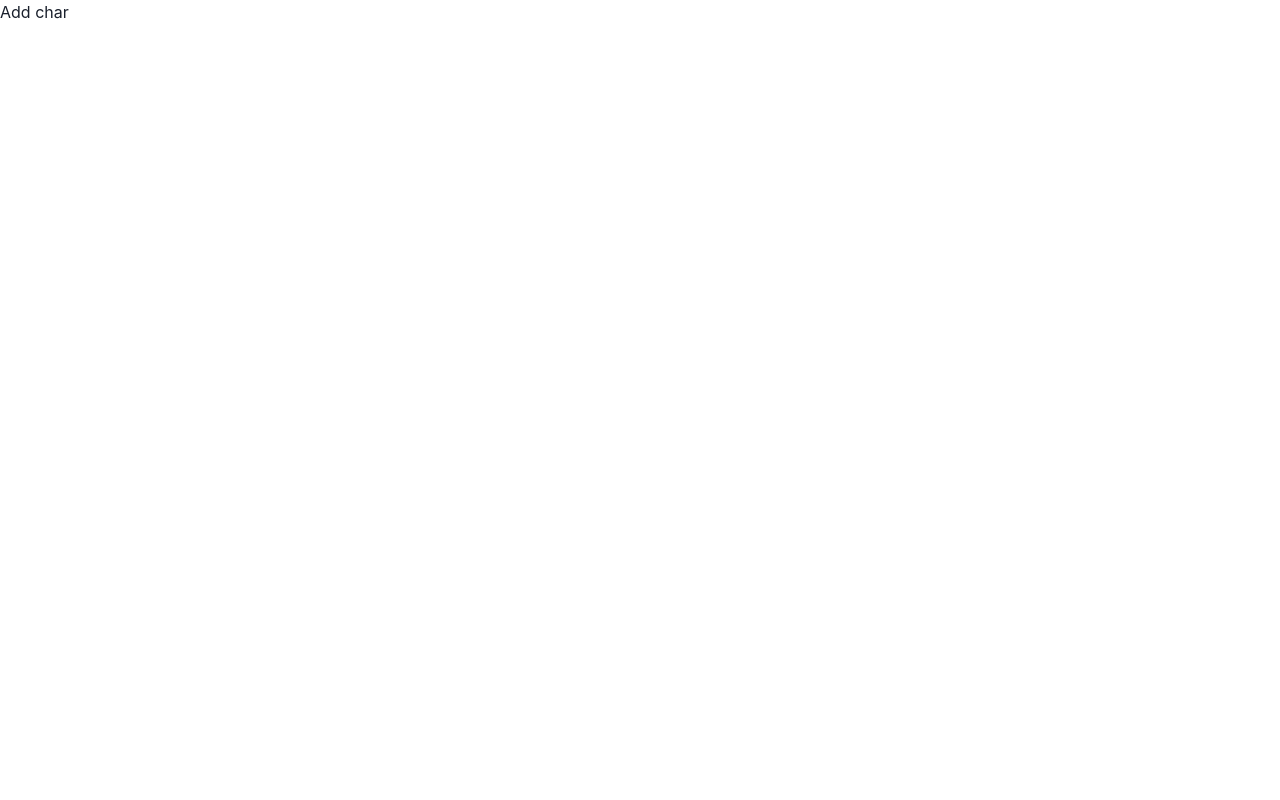
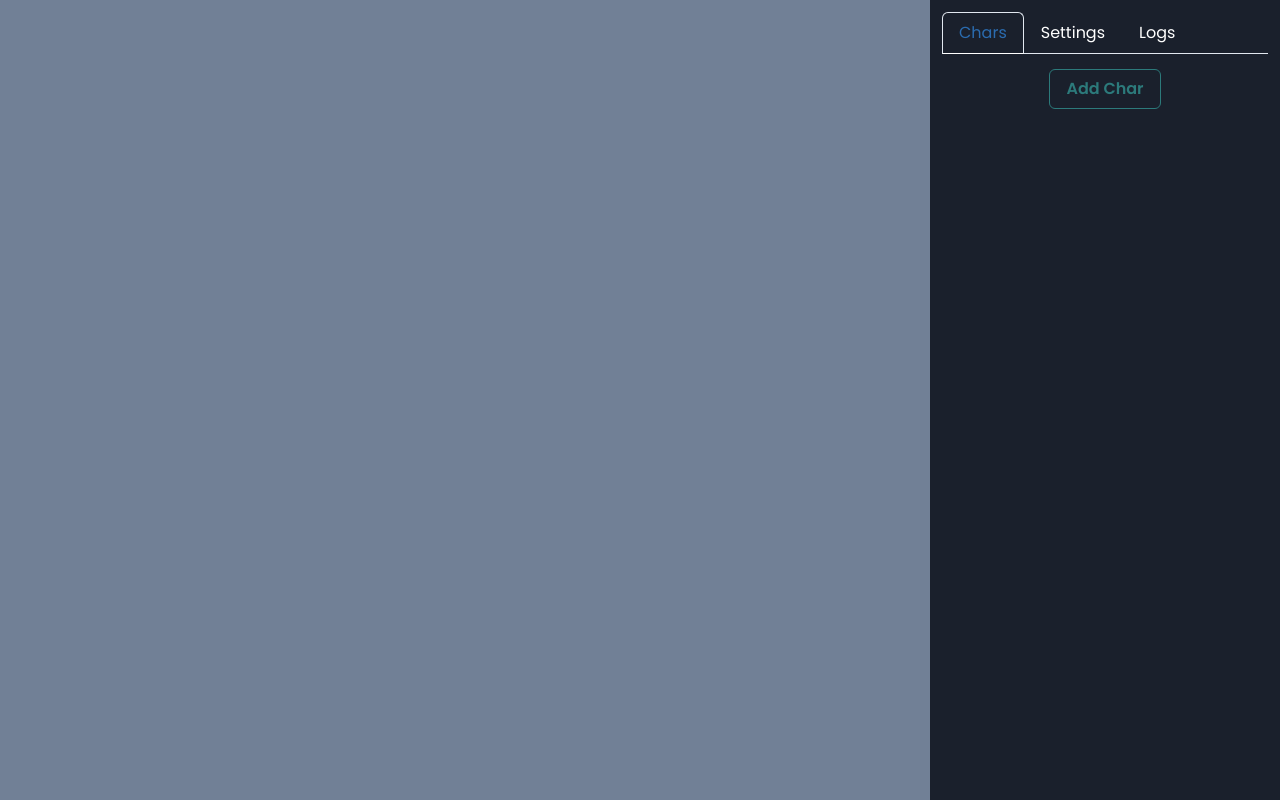
Before and after one commit to Scalibacon/rpg-dm-helper, a React (Vite) app: page / in a window 1280 px wide. Built offline with nearby package versions, Linux system fonts and the light colour scheme.

Commit message:
start char form

```diff
--- a/package.json
+++ b/package.json
@@ -13,6 +13,7 @@
     "@chakra-ui/react": "^2.8.2",
     "@emotion/react": "^11.11.1",
     "@emotion/styled": "^11.11.0",
+    "formik": "^2.4.5",
     "framer-motion": "^10.16.5",
     "immer": "^10.0.3",
     "react": "^18.2.0",
--- a/src/App.tsx
+++ b/src/App.tsx
@@ -1,10 +1,22 @@
-import { ChakraProvider } from '@chakra-ui/react'
+import { ChakraProvider, extendTheme } from '@chakra-ui/react'
 import { AppRouter } from './routes'
 import AppContextProvider from './contexts/AppContext'
+import '@/styles/global.css'
 
 const App = () => {
+    const theme = extendTheme({
+        styles: {
+            global: {
+                body: {
+                    backgroundColor: 'gray.500',
+                    fontFamily: 'Poppins, sans-serif',
+                },
+            },
+        },
+    })
+
     return (
-        <ChakraProvider>
+        <ChakraProvider theme={theme}>
             <AppContextProvider>
                 <AppRouter />
             </AppContextProvider>
--- /dev/null
+++ b/src/components/ModalManageChar/index.tsx
@@ -0,0 +1,124 @@
+import { AppContext } from "@/contexts/AppContext"
+import { AppActionKind } from "@/reducers/AppReducer"
+import {
+    Box,
+    Button,
+    FormControl,
+    FormLabel,
+    Grid,
+    Input,
+    Modal,
+    ModalBody,
+    ModalCloseButton,
+    ModalContent,
+    ModalFooter,
+    ModalHeader,
+    ModalOverlay,
+    Tab,
+    TabList,
+    TabPanel,
+    TabPanels,
+    Tabs,
+    useDisclosure
+} from "@chakra-ui/react"
+import { Formik } from "formik"
+import { useContext } from "react"
+import TextInput from "../TextInput"
+
+interface ModalManageCharProps {
+    context: 'create' | 'edit'
+    triggerButton?: JSX.Element
+}
+
+const ModalManageChar = ({
+    context,
+    triggerButton,
+}: ModalManageCharProps) => {
+    const { isOpen, onOpen, onClose } = useDisclosure()
+    const { appState, appDispatch } = useContext(AppContext)
+
+    return (
+        <>
+            {triggerButton &&
+                <Box onClick={onOpen}>
+                    {triggerButton}
+                </Box>
+            }
+
+            <Modal
+                closeOnOverlayClick={false}
+                isOpen={isOpen}
+                onClose={onClose}
+            >
+                <ModalOverlay />
+                <ModalContent width='auto' maxWidth={'85vw'}>
+                    <Formik
+                        initialValues={{
+                            characterName: '',
+                            playerName: '',
+                        }}
+                        onSubmit={(values) => {
+                            if (context === 'create') {
+                                appDispatch({
+                                    type: AppActionKind.ADD_CHAR,
+                                    payload: {
+                                        char: {
+                                            id: 1,
+                                            characterName: values.characterName,
+                                            playerName: values.playerName,
+                                            coordinates: { x: 0, y: 0 },
+                                        }
+                                    }
+                                })
+                            }
+                        }}
+                    >
+                        {(formikProps) => (
+                            <>
+                                <ModalHeader textTransform={'capitalize'} bg='red'>
+                                    Manage char
+                                </ModalHeader>
+                                <ModalCloseButton />
+                                <ModalBody pb={6}>
+
+                                </ModalBody>
+                                <Tabs variant={'enclosed'}>
+                                    <TabList>
+                                        <Tab>Lore</Tab>
+                                        <Tab>Skills</Tab>
+                                        <Tab>Talents</Tab>
+                                        <Tab>Inventory</Tab>
+                                        <Tab>Notes</Tab>
+                                    </TabList>
+                                    <TabPanels>
+                                        <TabPanel width={'1000px'}>
+                                            <Grid>
+                                                <TextInput name="characterName" label="Character name" />
+                                                <TextInput name="playerName" label="Player name" />
+                                            </Grid>
+                                        </TabPanel>
+                                        <TabPanel width={'700px'}>
+
+                                        </TabPanel>
+                                    </TabPanels>
+                                </Tabs>
+                                <ModalFooter>
+                                    <Button
+                                        colorScheme='blue'
+                                        mr={3}
+                                        onClick={formikProps.submitForm}
+                                    >
+                                        Save
+                                    </Button>
+                                    <Button onClick={onClose}>Cancel</Button>
+                                </ModalFooter>
+                            </>
+                        )}
+                    </Formik>
+                </ModalContent>
+            </Modal>
+        </>
+    )
+}
+
+export { ModalManageChar }
--- /dev/null
+++ b/src/components/TextInput/index.tsx
@@ -0,0 +1,88 @@
+import type BaseInputProps from '@/types/BaseInputProps'
+
+// import { useState } from 'react'
+import {
+    InputProps,
+    Input,
+    FormLabel,
+    FormControl,
+    InputGroup,
+    //  InputRightElement,
+    //  Text,
+    FormErrorMessage
+} from "@chakra-ui/react"
+import { useField, useFormikContext } from 'formik'
+
+type TextInputProps = BaseInputProps & InputProps
+
+const TextInput = ({
+    label,
+    isRequired,
+    variant = 'flushed',
+    type,
+    name,
+    shouldDisable,
+    shouldReadOnly,
+    ...props
+}: TextInputProps) => {
+    // const [show, setShow] = useState(false)
+    const [field, fieldMetaProps] = useField(name)
+    const formikContext = useFormikContext<object>();
+
+    const errorMessage = fieldMetaProps.error
+    const isTouched = fieldMetaProps.touched
+    const hasError = !!(errorMessage && isTouched)
+
+    return (
+        <FormControl
+            mb='1rem'
+            isRequired={isRequired}
+            isInvalid={hasError}
+            isDisabled={
+                shouldDisable
+                    ? shouldDisable(formikContext)
+                    : false
+            }
+            isReadOnly={
+                shouldReadOnly
+                    ? shouldReadOnly(formikContext)
+                    : false
+            }
+        >
+            {!!label &&
+                <FormLabel
+                    color={hasError ? 'red.500' : 'inherit'}
+                >
+                    {label}
+                </FormLabel>
+            }
+            <InputGroup>
+                <Input
+                    colorScheme={hasError ? 'red' : 'main'}
+                    // size='lg'
+                    variant={variant}
+                    // type={!show ? type : 'text'}
+                    isRequired
+                    borderColor={hasError ? 'red' : undefined}
+                    {...field}
+                    {...props}
+                />
+
+                {/* {type === 'password' &&
+                    <InputRightElement cursor='pointer'
+                        onClick={() => setShow(prev => !prev)}
+                    >
+                        {!show
+                            ? <EyeSlash size={24} />
+                            : <Eye size={24} />
+                        }
+                    </InputRightElement>
+                } */}
+            </InputGroup>
+            <FormErrorMessage>{errorMessage}</FormErrorMessage>
+        </FormControl>
+
+    )
+}
+
+export default TextInput
--- a/src/components/index.ts
+++ /dev/null
@@ -1,3 +0,0 @@
-export {
-
-}
--- a/src/pages/BattleMap/index.tsx
+++ b/src/pages/BattleMap/index.tsx
@@ -1,28 +1,66 @@
+import { ModalManageChar } from "@/components/ModalManageChar"
 import { AppContext } from "@/contexts/AppContext"
-import { AppActionKind } from "@/reducers/AppReducer"
-import { Text } from "@chakra-ui/react"
+import {
+    Button,
+    Flex,
+    Tab,
+    TabList,
+    TabPanel,
+    TabPanels,
+    Tabs,
+    VStack,
+} from "@chakra-ui/react"
 import { useContext } from "react"
 
 const BattleMap = () => {
-    const { appState, appDispatch } = useContext(AppContext)
+    const { appState } = useContext(AppContext)
 
     console.log(appState)
     return (
-        <Text onClick={() => appDispatch({
-            type: AppActionKind.ADD_CHAR,
-            payload: {
-                char: {
-                    id: 1,
-                    name: 'aaa',
-                    coordinates: {
-                        x: 0,
-                        y: 0
-                    }
-                }
-            }
-        })}>
-            Add char
-        </Text>
+        <Flex
+            height='100vh'
+            color='white'
+        >
+            <Flex
+                flexDirection={'column'}
+                height='100%'
+                width='350px'
+                padding='12px'
+                backgroundColor={'rgb(26,32,44)'}
+                marginLeft={'auto'}
+            >
+                <Tabs variant={'enclosed'}>
+                    <TabList>
+                        <Tab>Chars</Tab>
+                        <Tab>Settings</Tab>
+                        <Tab>Logs</Tab>
+                    </TabList>
+                    <TabPanels>
+                        <TabPanel>
+                            <VStack>
+                                <ModalManageChar
+                                    context="create"
+                                    triggerButton={
+                                        <Button
+                                            colorScheme="teal"
+                                            variant={'outline'}
+                                        >
+                                            Add Char
+                                        </Button>
+                                    }
+                                />
+                            </VStack>
+                        </TabPanel>
+                        <TabPanel>
+                            <p>Settings!</p>
+                        </TabPanel>
+                        <TabPanel>
+                            <p>Logs!</p>
+                        </TabPanel>
+                    </TabPanels>
+                </Tabs>
+            </Flex>
+        </Flex>
     )
 }
 
--- /dev/null
+++ b/src/styles/global.css
@@ -0,0 +1 @@
+@import url('https://fonts.googleapis.com/css2?family=Poppins:wght@400;500;600;700&display=swap');
```
Also changed, not shown: src/types/BaseInputProps.ts (added, +16 -0 lines), src/types/Char.type.ts (+6 -1 lines), 1 other file (tests, documents, lock files or other folders).
